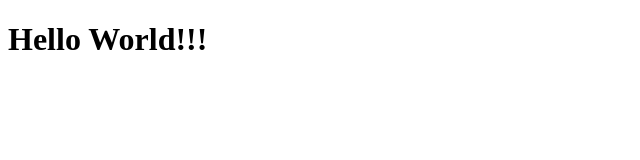
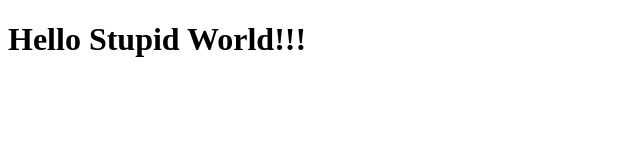
Before and after one commit to BTellefsen11/background-generator, a plain HTML site: page practice.html in a window 1280 px wide. Shown: the whole page, without its empty margins (0-640 px from the left). Drawn offline with Linux system fonts and the light colour scheme.

Commit message:
stupid title

```diff
--- a/practice.html
+++ b/practice.html
@@ -7,6 +7,6 @@
     <title>Document</title>
 </head>
 <body>
-    <h1>Hello World!!!</h1>
+    <h1>Hello Stupid World!!!</h1>
 </body>
 </html>
```
